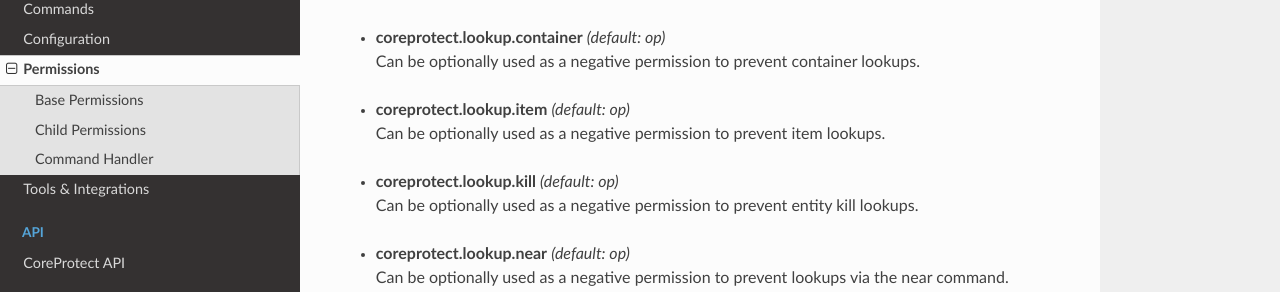
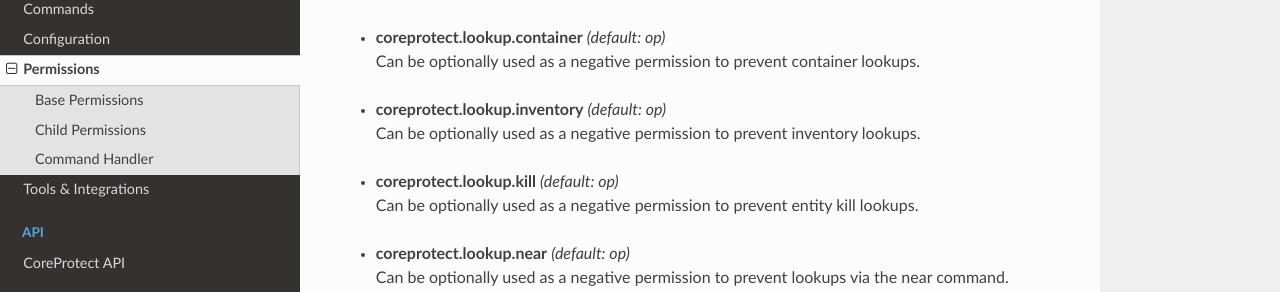
Before and after one commit to PlayPro/CoreProtect, an MkDocs documentation site: the page built from docs/permissions.md, in a window 1280 px wide and 900 px high, scrolled down 1194 px. Shown: the part 158-450 px from the top of the window. Built offline with MkDocs 1.6.1, drawn with Linux system fonts in a browser that asks for light colours; nearby versions of some CDN libraries.

Commit message:
Changed name of "coreprotect.lookup.item" permission to "coreprotect.lookup.inventory"

```diff
--- a/docs/permissions.md
+++ b/docs/permissions.md
@@ -55,8 +55,8 @@ The following permissions can be used to restrict functionality within the plugi
 * **coreprotect.lookup.container** *(default: op)*
   Can be optionally used as a negative permission to prevent container lookups.
   &nbsp;
-* **coreprotect.lookup.item** *(default: op)*
-  Can be optionally used as a negative permission to prevent item lookups.
+* **coreprotect.lookup.inventory** *(default: op)*
+  Can be optionally used as a negative permission to prevent inventory lookups.
   &nbsp;
 * **coreprotect.lookup.kill** *(default: op)*
   Can be optionally used as a negative permission to prevent entity kill lookups.
```
Also changed, not shown: src/main/resources/plugin.yml (+7 -2 lines), 1 other file.
